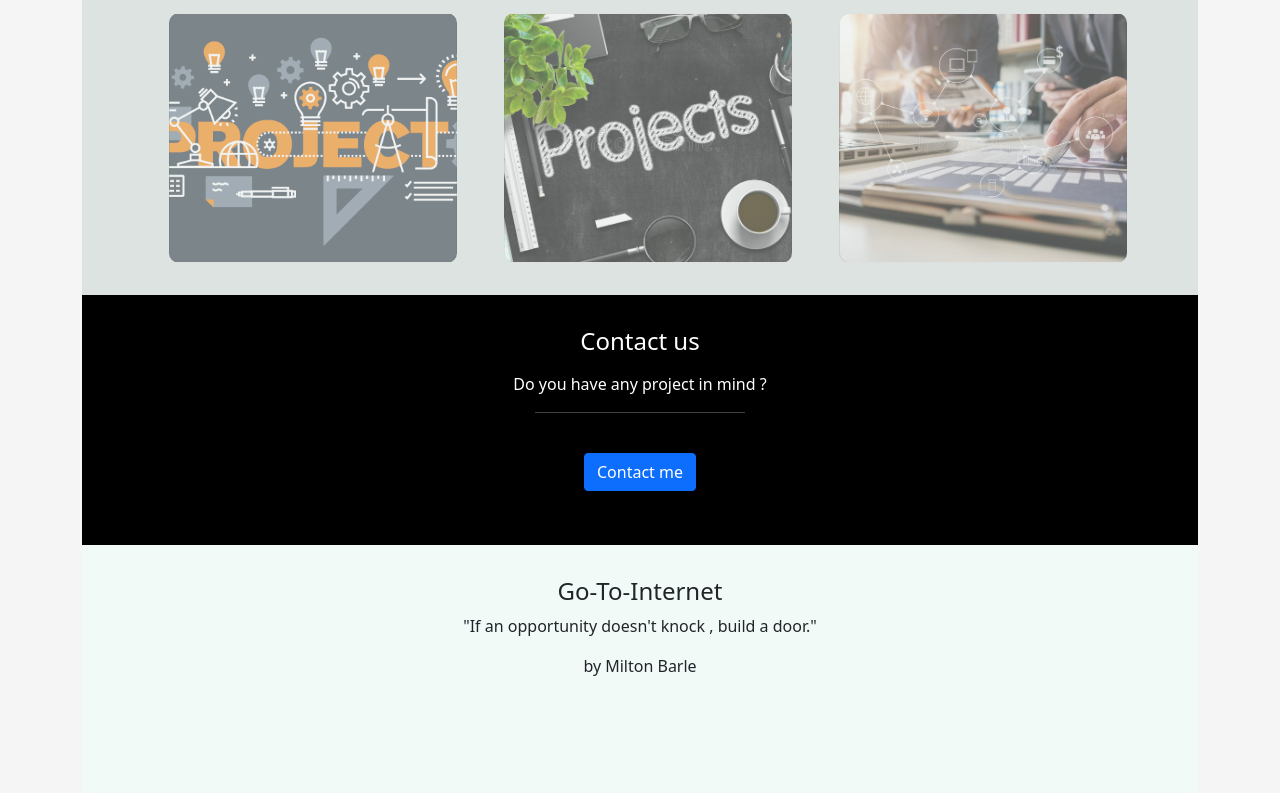
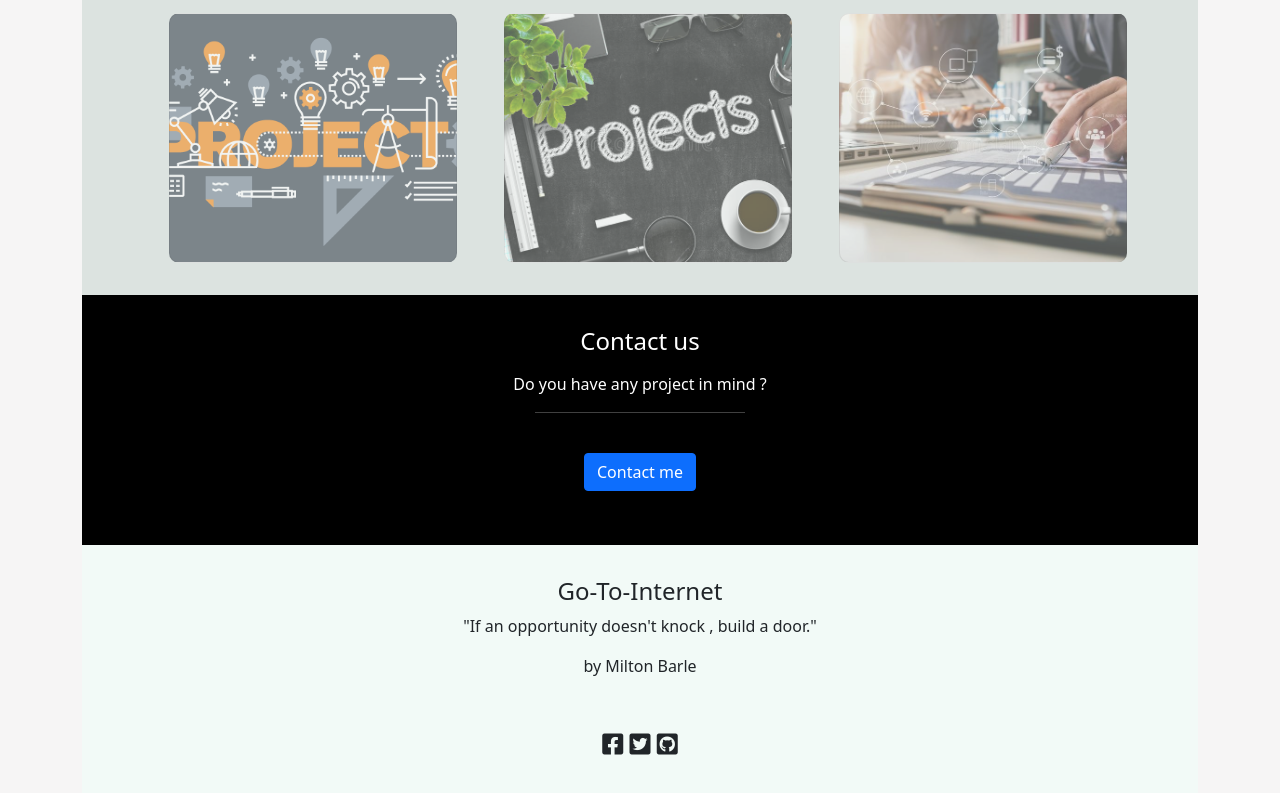
Before and after one commit to Tito-74/Portfolio-, a plain HTML site: page index.html in a window 1280 px wide. Shown: the part 1920-2713 px from the top of the page. Drawn offline with nearby package versions, Linux system fonts and the light colour scheme.

Commit message:
injecting fontawsome link

```diff
--- a/index.html
+++ b/index.html
@@ -6,6 +6,8 @@
   <meta name="viewport" content="width=device-width, initial-scale=1.0">
   <link href="https://cdn.jsdelivr.net/npm/bootstrap@5.1.3/dist/css/bootstrap.min.css" rel="stylesheet" integrity="sha384-1BmE4kWBq78iYhFldvKuhfTAU6auU8tT94WrHftjDbrCEXSU1oBoqyl2QvZ6jIW3" crossorigin="anonymous">
   <link rel="stylesheet" href="style.css">
+  <link rel="stylesheet" href="https://pro.fontawesome.com/releases/v5.10.0/css/all.css" integrity="sha384-AYmEC3Yw5cVb3ZcuHtOA93w35dYTsvhLPVnYs9eStHfGJvOvKxVfELGroGkvsg+p" crossorigin="anonymous"/>
+
   <title>LangaTito</title>
 </head>
 <body>
@@ -152,6 +154,12 @@
           <h4>Go-To-Internet </h4>
             <p>"If an opportunity doesn't knock , build a door."</p>
             by Milton Barle
+            <div class="icons">
+              <i class="fab fa-facebook-square"></i>
+              <i class="fab fa-twitter-square"></i>
+              <i class="fab fa-github-square"></i>
+
+            </div>
           </div>
 
         </div>
--- a/style.css
+++ b/style.css
@@ -148,7 +148,6 @@ hr{
   width: 20%;
   text-align: center;
   margin-left: 40%;
-  /* justify-content: center; */
 }
 footer{
   text-align: center;
@@ -158,3 +157,8 @@ footer{
 
 
 }
+.icons{
+  margin-top:3rem;
+  font-size:24px;
+
+}
```
